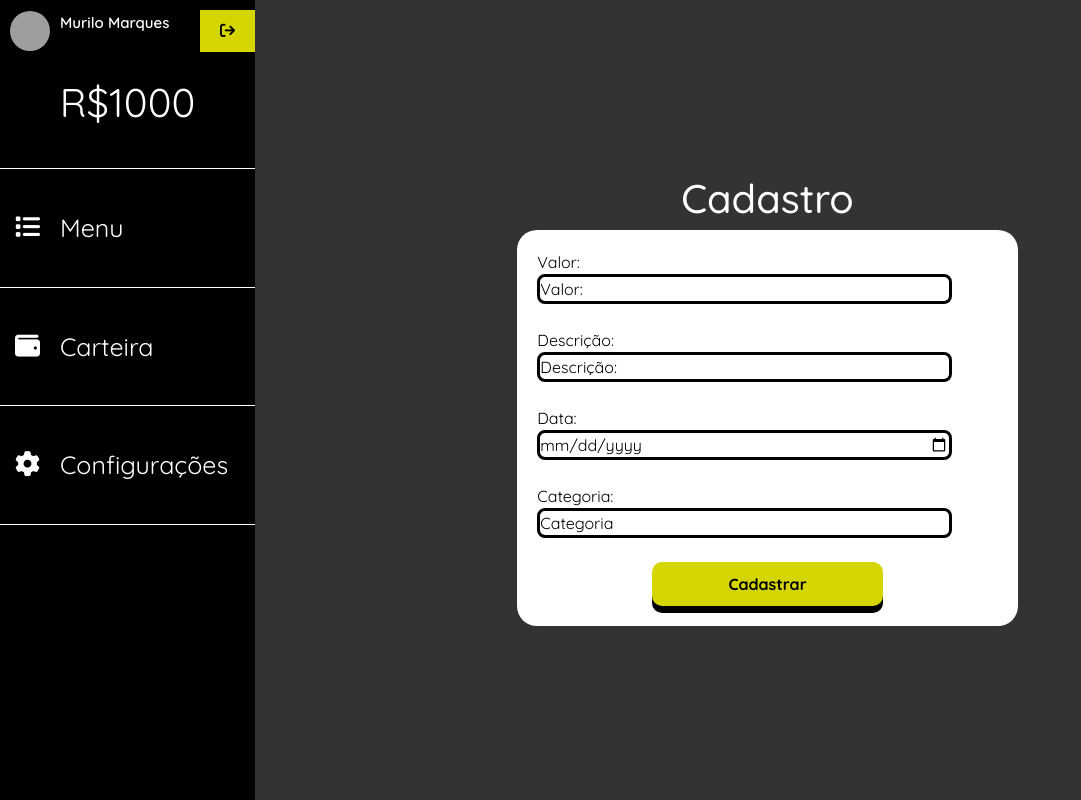
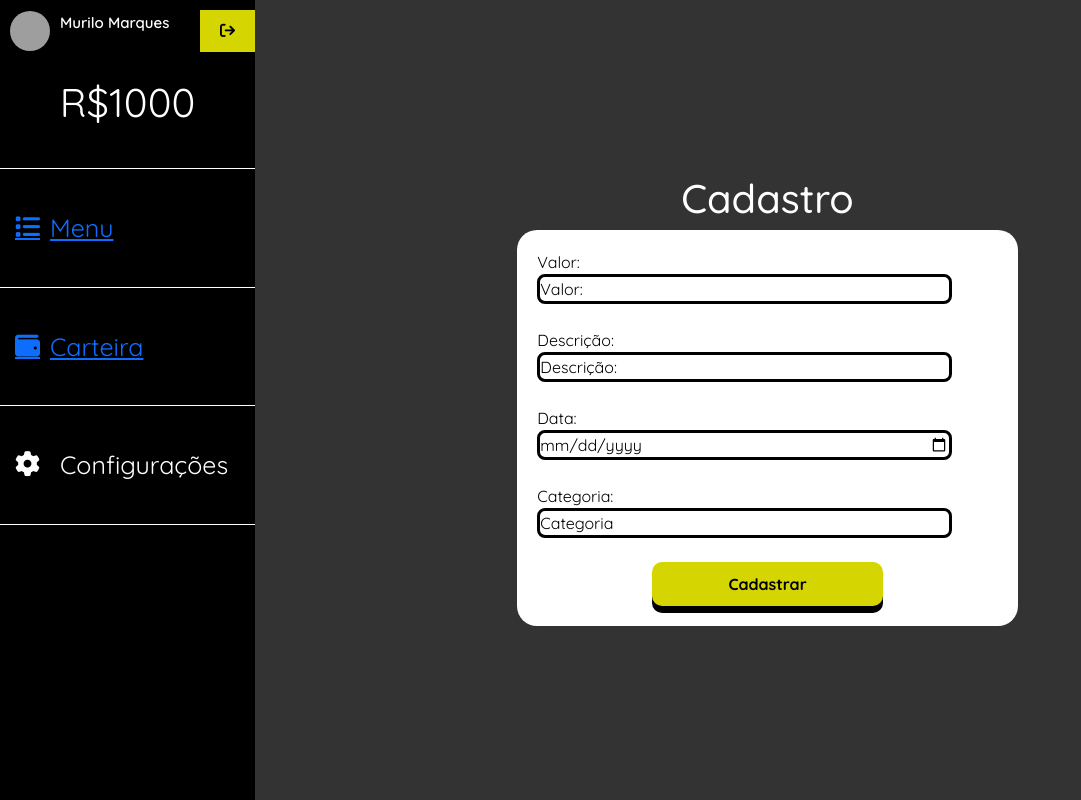
Before and after one commit to Edmig1/CashFlow-Flask, a Flask app: page /cadastrolista in a window 1280 px wide. Shown: the whole page, without its empty margins (0-1081 px from the left). Run offline with Flask 3, Linux system fonts and the light colour scheme; some libraries are stand-ins or nearby versions; grey boxes are pictures that could not be loaded.

Commit message:
Barra Lateral Link

```diff
--- a/conexao/static/style/CadastroListagem.css
+++ b/conexao/static/style/CadastroListagem.css
@@ -88,6 +88,15 @@
     gap: 20px;
 }
 
+.menu a,
+.carteira a,
+.config a {
+    margin: 0px;
+    display: flex;
+    align-items: center;
+    gap: 10px;
+}
+
 .menu p,
 .carteira p,
 .config p {
--- a/conexao/templates/CadastroListagem.html
+++ b/conexao/templates/CadastroListagem.html
@@ -38,14 +38,17 @@
             </div>
         </div>
         <div class="menu">
+            <a href="/geral">
                 <i class="fa-solid fa-list"></i>
                 <p>Menu</p>
+            </a>
         </div>
         <div class="carteira">
+            <a href="/listagem">
                 <i class="fa-solid fa-wallet"></i>
                 <p>Carteira</p>
+            </a>
         </div>
-
         <div class="config">
                 <i class="fa-solid fa-gear"></i>
                 <p>Configurações</p>
```
Also changed, not shown: conexao/static/style/Geral.css (+11 -0 lines), conexao/static/style/Listagem.css (+10 -0 lines), conexao/templates/Geral.html (+4 -3 lines), conexao/templates/Listagem.html (+4 -3 lines). Lines whose indentation alone changed are shown as unchanged.
